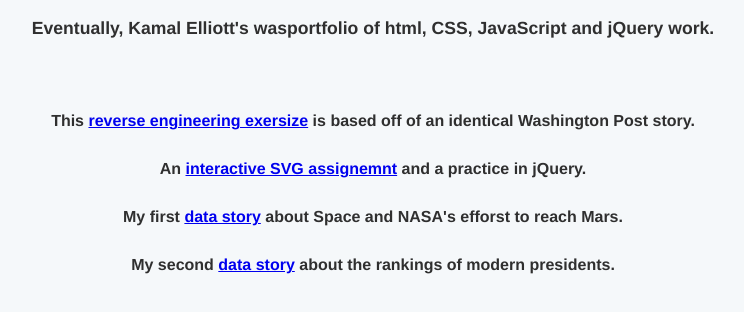
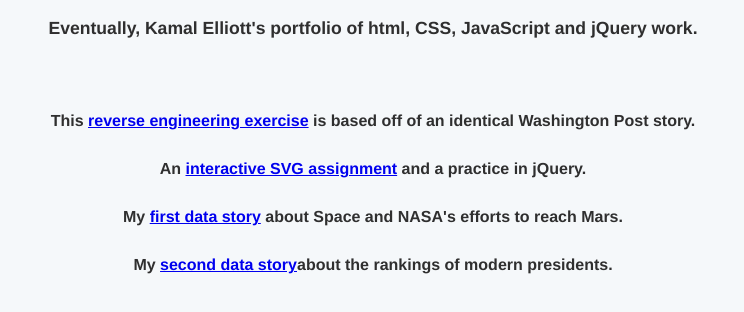
Before and after one commit to elliott-kamal/elliott-kamal.github.io, a plain HTML site: page index.html in a window 1280 px wide. Shown: the part 98-410 px from the top of the page, without its empty margins (267-1011 px from the left). Drawn offline with Linux system fonts and the light colour scheme.

Commit message:
Update index.html

```diff
--- a/index.html
+++ b/index.html
@@ -34,13 +34,13 @@
 <body>
 
   <h1>Temple Data Journalism Projects</h1>
-  <h2>Eventually, Kamal Elliott's wasportfolio of html, CSS, JavaScript and jQuery work.</h2>
+  <h2>Eventually, Kamal Elliott's portfolio of html, CSS, JavaScript and jQuery work.</h2>
 
 
-    <p>This <a href="elliott-kamal.github.io/Reverse-Engineering-1/index.html" target="_blank">reverse engineering exersize</a> is based off of an identical Washington Post story.
-    <p>An <a href="elliott-kamal.github.io/Interactive-SVG/Interactive-SVG/LGBT.html" target="_blank">interactive SVG assignemnt</a> and a practice in jQuery.
-    <p>My first <a href="elliott-kamal.github.io/Data-Story-I/Elliott-DataStory1.html" target="_blank">data story</a> about Space and NASA's efforst to reach Mars.
-    <p>My second <a href="elliott-kamal.github.io/Data-Story-II/index.html" target="_blank">data story</a> about the rankings of modern presidents.
+    <p>This <a href="elliott-kamal.github.io/Reverse-Engineering-1/index.html" target="_blank">reverse engineering exercise</a> is based off of an identical Washington Post story.
+    <p>An <a href="elliott-kamal.github.io/Interactive-SVG/Interactive-SVG/LGBT.html" target="_blank">interactive SVG assignment</a> and a practice in jQuery.
+    <p>My <a href="elliott-kamal.github.io/Data-Story-I/Elliott-DataStory1.html" target="_blank">first data story</a> about Space and NASA's efforts to reach Mars.
+    <p>My <a href="elliott-kamal.github.io/Data-Story-II/index.html" target="_blank">second data story</a>about the rankings of modern presidents.
 
 
 </body>
```
